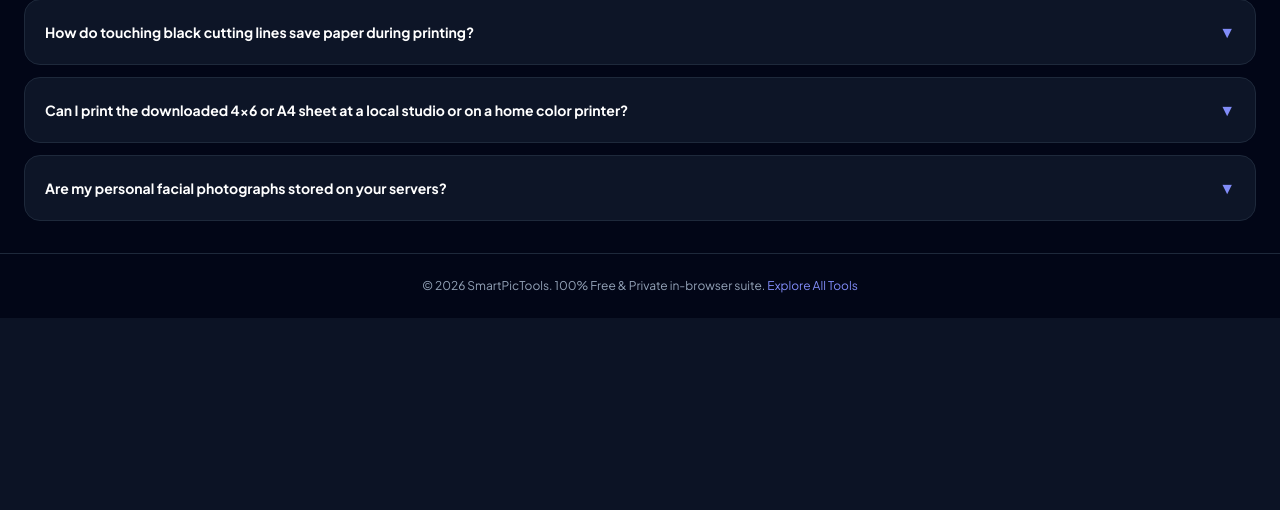
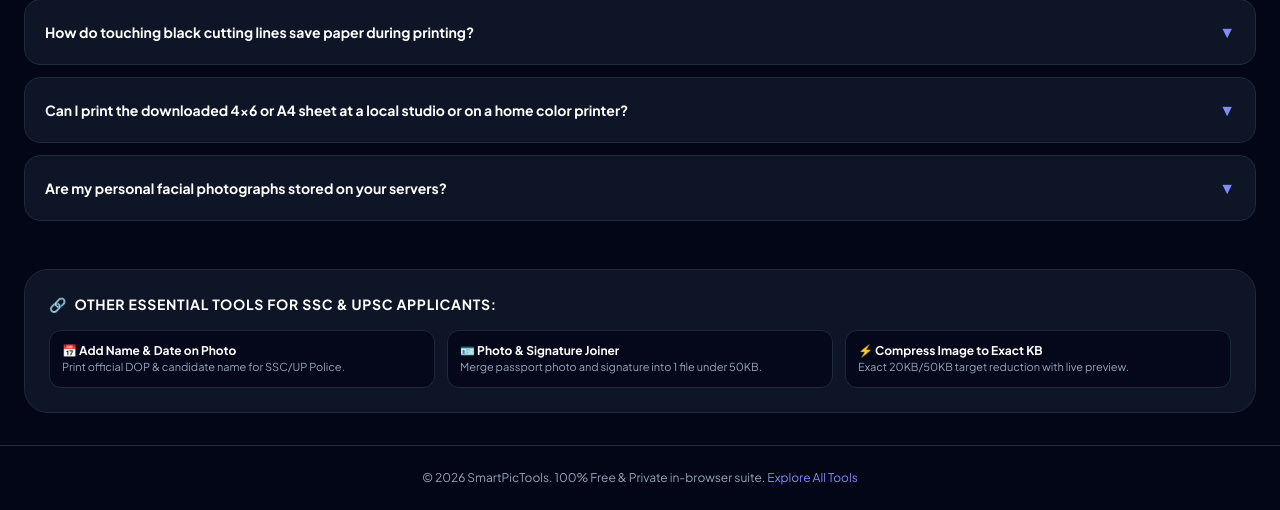
Before and after one commit to pranjalrajput243/smartpictools, a Flask app: page /passport-photo-maker in a window 1280 px wide. Shown: the part 1659-2169 px from the top of the page. Before the commit the page ends 1977 px from the top, so only its background shows below. Run offline with Flask 3, Linux system fonts and the light colour scheme; some libraries are stand-ins or nearby versions.

Commit message:
Update passport-photo-maker.html

```diff
--- a/templates/passport-photo-maker.html
+++ b/templates/passport-photo-maker.html
@@ -410,9 +410,31 @@
             </div>
 
         </section>
+
+        <!-- ⚡ RELATED EXAM TOOLS SILO (SEO INTERNAL LINKING) -->
+            <div class="mt-12 bg-slate-900/90 p-6 rounded-3xl border border-slate-800 space-y-4">
+                <div class="flex items-center gap-2">
+                    <span class="text-indigo-400 font-bold text-sm">🔗</span>
+                    <h3 class="text-sm font-bold text-white uppercase tracking-wider">Other Essential Tools for SSC & UPSC Applicants:</h3>
+                </div>
+                <div class="grid grid-cols-1 sm:grid-cols-3 gap-3 text-xs">
+                    <a href="/add-name-date-on-photo" class="p-3 bg-slate-950/80 hover:bg-slate-950 rounded-xl border border-slate-800 hover:border-indigo-500/50 transition block">
+                        <strong class="text-white block">📅 Add Name & Date on Photo</strong>
+                        <span class="text-slate-400 text-[11px]">Print official DOP & candidate name for SSC/UP Police.</span>
+                    </a>
+                    <a href="/photo-signature-joiner" class="p-3 bg-slate-950/80 hover:bg-slate-950 rounded-xl border border-slate-800 hover:border-indigo-500/50 transition block">
+                        <strong class="text-white block">🪪 Photo & Signature Joiner</strong>
+                        <span class="text-slate-400 text-[11px]">Merge passport photo and signature into 1 file under 50KB.</span>
+                    </a>
+                    <a href="/compress-image" class="p-3 bg-slate-950/80 hover:bg-slate-950 rounded-xl border border-slate-800 hover:border-indigo-500/50 transition block">
+                        <strong class="text-white block">⚡ Compress Image to Exact KB</strong>
+                        <span class="text-slate-400 text-[11px]">Exact 20KB/50KB target reduction with live preview.</span>
+                    </a>
+                </div>
+            </div>
+
     </main>
-
-    <footer class="border-t border-slate-800 bg-slate-950 py-6 px-4 text-xs text-slate-400 text-center">
+ <footer class="border-t border-slate-800 bg-slate-950 py-6 px-4 text-xs text-slate-400 text-center">
         <p>© 2026 SmartPicTools. 100% Free & Private in-browser suite. <a href="/" class="text-indigo-400 hover:underline">Explore All Tools</a></p>
     </footer>
 
```
